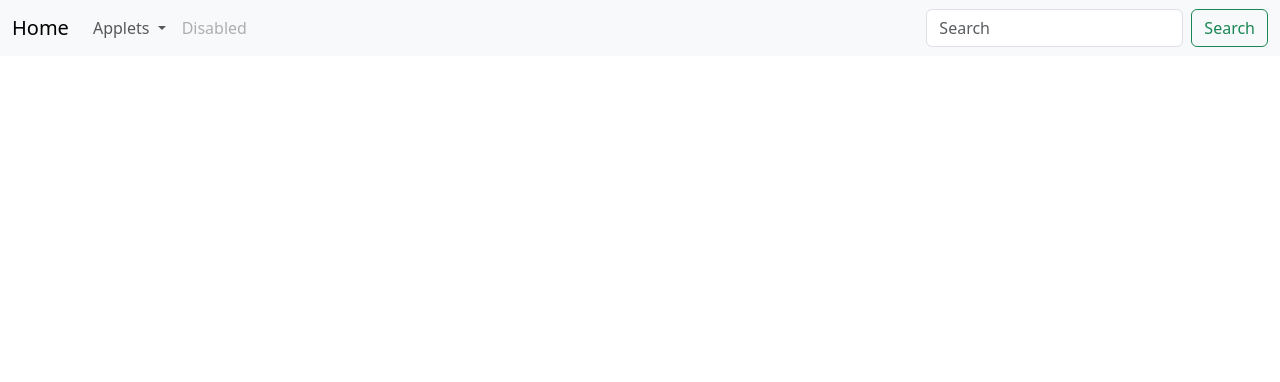
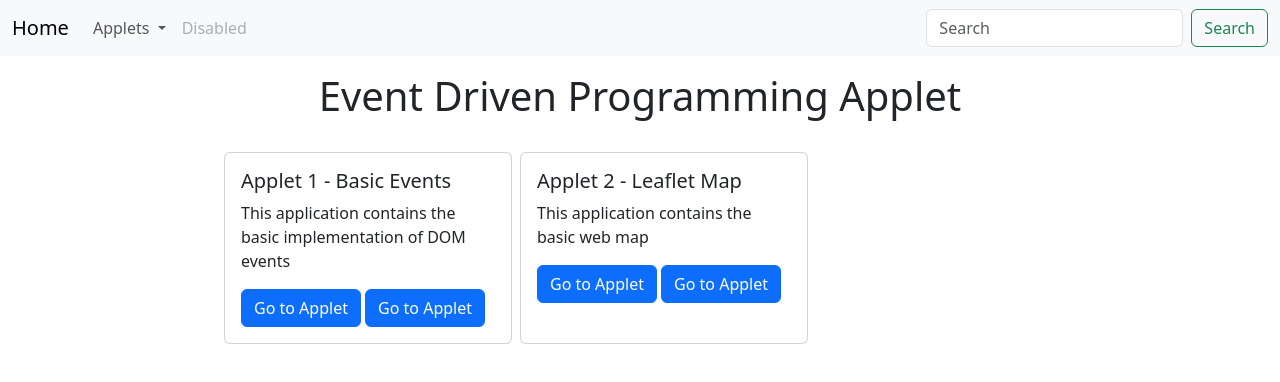
Before and after one commit to HONEYGRACELATCHA/IT24C, a plain HTML site: page LO7-map/index.html in a window 1280 px wide. Drawn offline with nearby package versions, Linux system fonts and the light colour scheme.

Commit message:
Added Applet Cards

```diff
--- a/LO7-map/index.html
+++ b/LO7-map/index.html
@@ -60,3 +60,31 @@
 </nav>
 
 <body>
+    <h1 class="title">Event Driven Programming Applet</h1>
+    <div class="applet-flex-container">
+        <!--Applet 1 Card-->
+        <div class="card" style="width: 18rem;">
+            <div class="card-body">
+                <h5 class="card-title">Applet 1 - Basic Events </h5>
+                <p class="card-text">This application contains the basic implementation of DOM events</p>
+                <a href="applet-1.html" class="btn btn-primary">Go to Applet</a>
+                <a href="L06_Applet1.html" class="btn btn-primary">Go to Applet</a>
+            </div>
+        </div>
+
+        <!--Applet 2 Card-->
+        <div class="card" style="width: 18rem;">
+            <div class="card-body">
+                <h5 class="card-title">Applet 2 - Leaflet Map</h5>
+                <p class="card-text">This application contains the basic web map</p>
+                <a href="./applet-2.html" class="btn btn-primary">Go to Applet</a>
+                <a href="L07_Applet2.html" class="btn btn-primary">Go to Applet</a>
+
+            </div>
+        </div>
+
+
+    </div>
+</body>
+
+</html>
```
